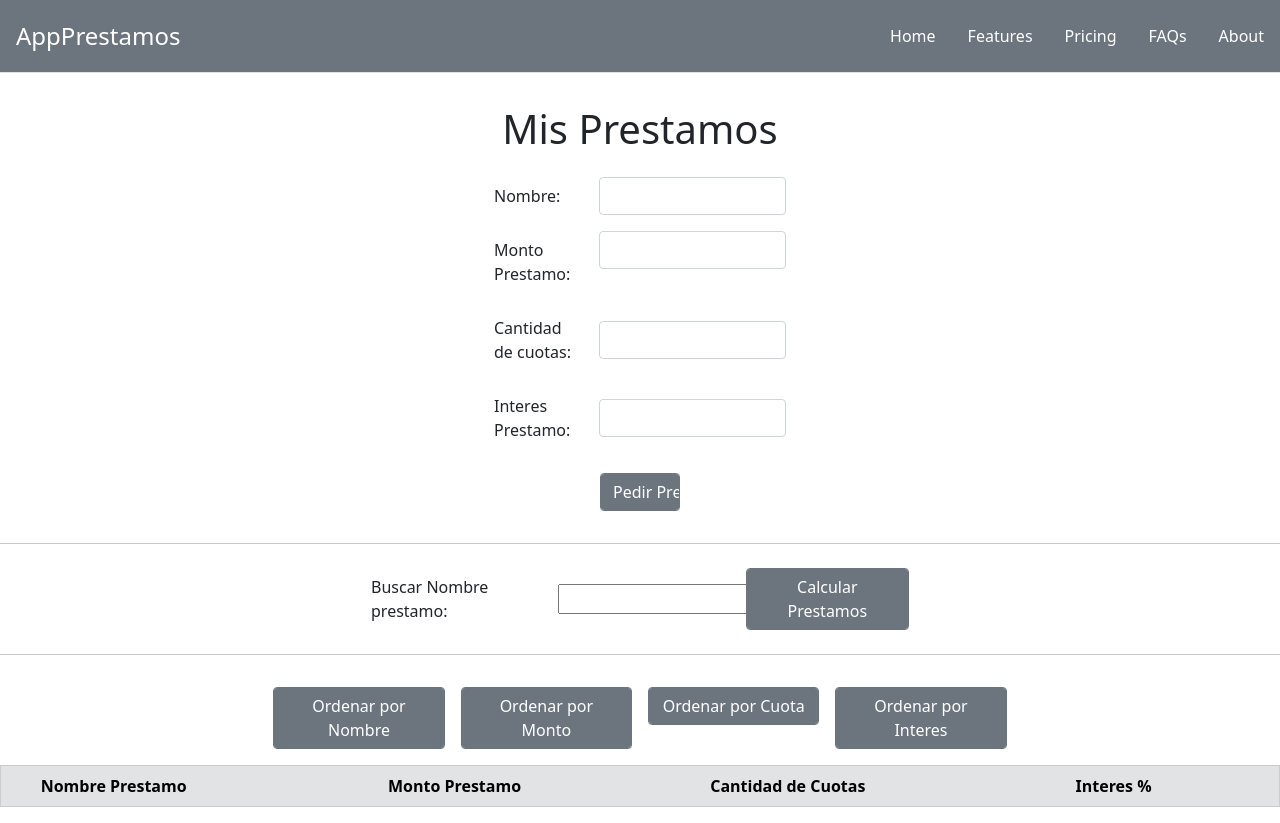
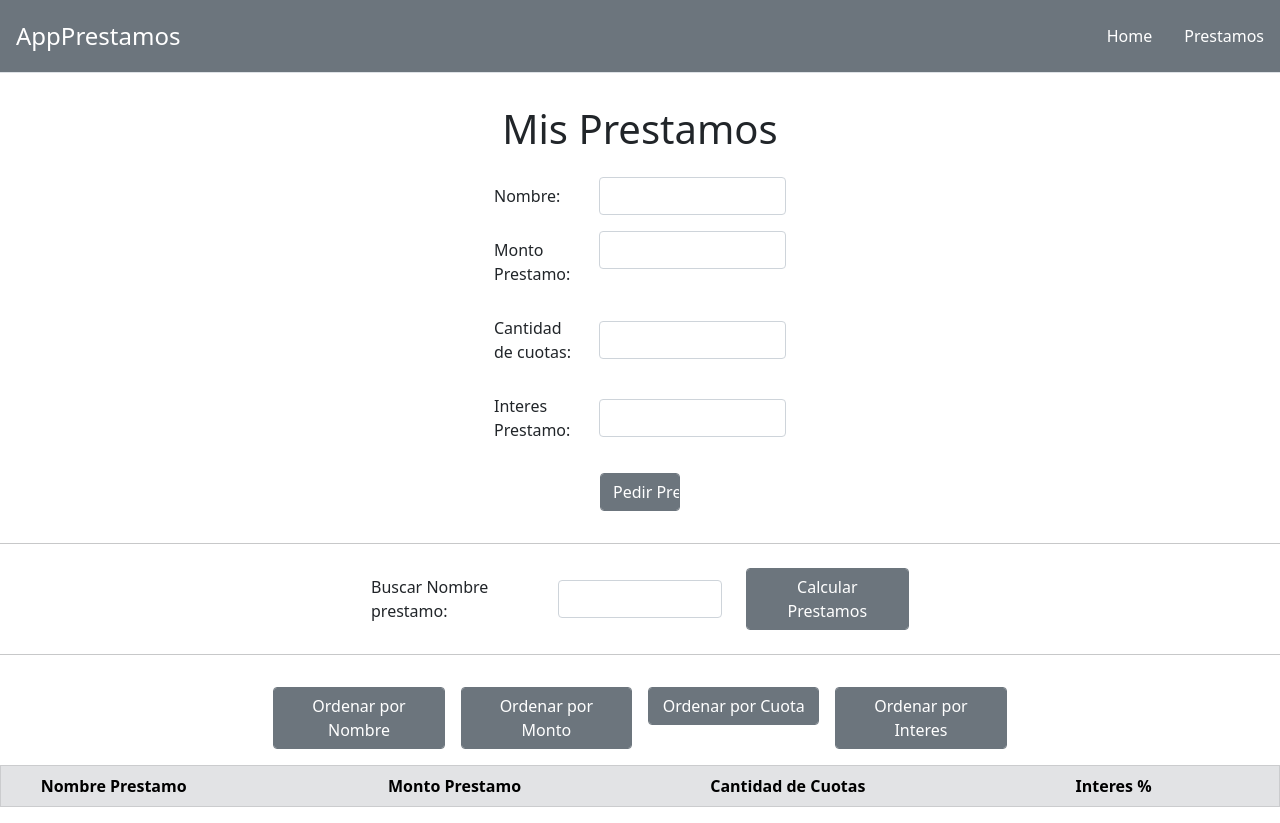
Before and after one commit to Ivanlmoya/Coder-Javascript, a plain HTML site: page index.html in a window 1280 px wide. Drawn offline with nearby package versions, Linux system fonts and the light colour scheme.

Commit message:
Se corrige errores de bootstrap

```diff
--- a/index.html
+++ b/index.html
@@ -17,10 +17,7 @@
         </a>
         <ul class="nav nav-pills  ">
         <li class="nav-item text-white"><a href="#" class="nav-link text-white" aria-current="page">Home</a></li>
-        <li class="nav-item text-white"><a href="#" class="nav-link text-white">Features</a></li>
-        <li class="nav-item"><a href="#" class="nav-link text-white">Pricing</a></li>
-        <li class="nav-item"><a href="#" class="nav-link text-white">FAQs</a></li>
-        <li class="nav-item"><a href="#" class="nav-link text-white">About</a></li>
+        <li class="nav-item text-white"><a href="#" class="nav-link text-white">Prestamos</a></li>
         </ul>
     </header>
     <div class="container-fluid">
@@ -68,7 +65,7 @@
                 <label for="">Buscar Nombre prestamo:</label>
             </div>
             <div class="col-2 d-flex align-items-center">
-                <input type="text" id="personaBuscada">
+                <input type="text" id="personaBuscada" class=" form-control">
             </div>
             <div class="col-2 d-flex align-items-center">
                 <button id="calcularPrestamos" class="form-control btn-secondary">Calcular Prestamos</button>
```
